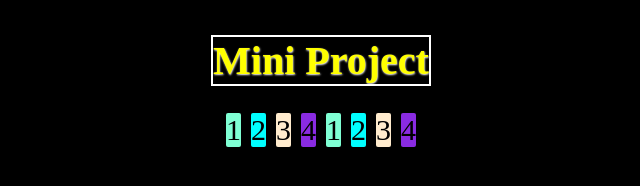
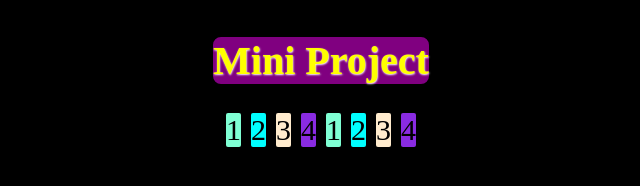
Before and after one commit to STRODERINAR/Algo-mini-project-, a plain HTML site: page webpage/index.html in a window 1280 px wide. Shown: the whole page, without its empty margins (319-959 px from the left). Drawn offline with Linux system fonts and the light colour scheme.

Commit message:
2nd version

```diff
--- a/webpage/style.css
+++ b/webpage/style.css
@@ -9,8 +9,10 @@ body{
 }
 h1{
     font-size: 40px;
-    border: 2px solid white;
+    border: 2px solid black;
     width: fit-content;
+    border-radius: 10px 10px;
+    background-color: purple;
 }
 .container{
     color:black;
```
